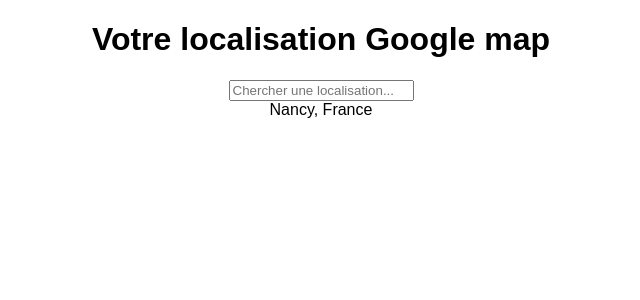
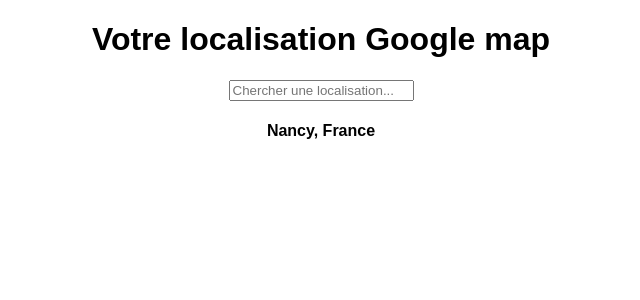
Before and after one commit to zyhou/map-favoris-react, a React (Create React App) app: page / in a window 1280 px wide. Shown: the top 300 px of the page, without its empty margins (319-959 px from the left). Built offline with nearby package versions, Linux system fonts and the light colour scheme; the HTML template or start-up script is replaced by a standard one.

Commit message:
Ajout compnents currentlocation

```diff
--- a/src/App.js
+++ b/src/App.js
@@ -32,7 +32,7 @@
         </section>
 
         <section>
-          {this.state.currentAddress}
+         <CurrentLocation address={this.state.currentAddress} />
         </section>
 
       </main>
--- a/src/components/CurrentLocation.js
+++ b/src/components/CurrentLocation.js
@@ -2,8 +2,14 @@
 
 export default class CurrentLocation extends Component {
 
+//    constructor(props) {
+//         super(props);
+//     }
+
+
     render() {
-        return ("")
+        return (
+            <h4>{this.props.address}</h4>
+        )
     }
-
 }
```
